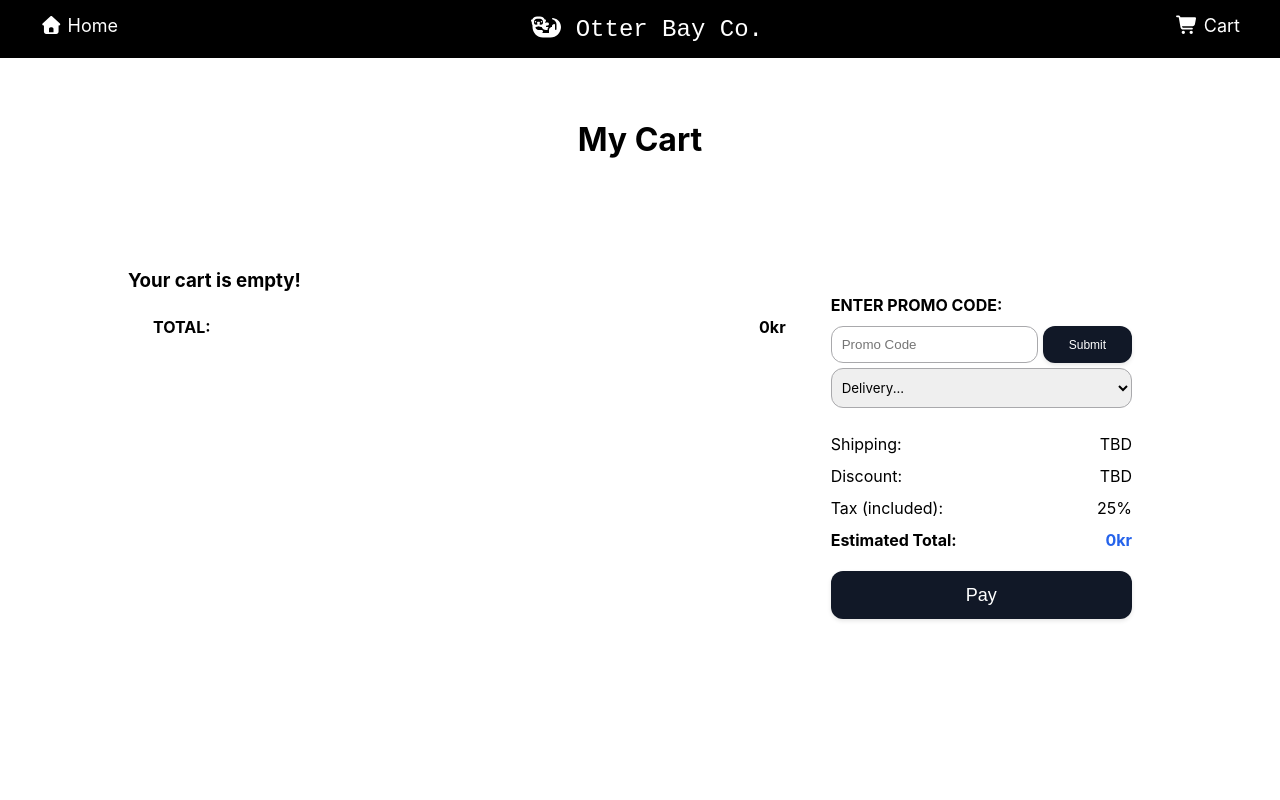
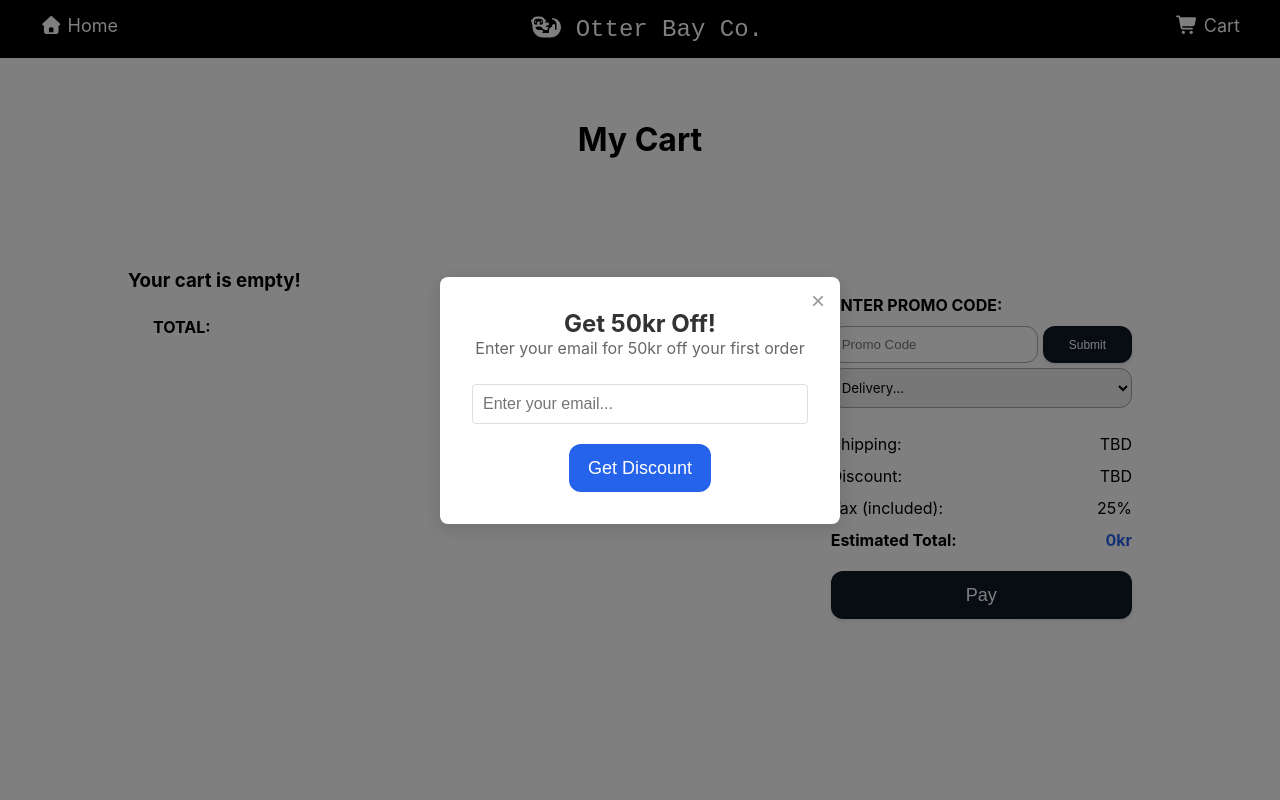
Before and after one commit to ls-95/shopping-cart-react, a React (Create React App) app: page /cart in a window 1280 px wide. Shown: the top 800 px of the page. Built offline with nearby package versions, Linux system fonts and the light colour scheme.

Commit message:
Add modal for promo code

```diff
--- a/src/App.css
+++ b/src/App.css
@@ -7,3 +7,99 @@
 body {
   background-color: #fff;
 }
+
+.modal-overlay {
+  position: fixed;
+  top: 0;
+  left: 0;
+  width: 100%;
+  height: 100%;
+  background: rgba(0, 0, 0, 0.5);
+  display: flex;
+  justify-content: center;
+  align-items: center;
+  z-index: 1000;
+}
+
+.modal-content {
+  background: white;
+  padding: 2rem;
+  border-radius: 8px;
+  text-align: center;
+  max-width: 400px;
+  position: relative;
+  box-shadow: 0 4px 20px rgba(0, 0, 0, 0.15);
+}
+
+.close-btn {
+  position: absolute;
+  top: 10px;
+  right: 15px;
+  background: none;
+  border: none;
+  font-size: 1.5rem;
+  cursor: pointer;
+  color: #999;
+}
+
+.close-btn:hover {
+  color: #333;
+}
+
+.modal-content h2 {
+  margin-top: 0;
+  color: #333;
+}
+
+.modal-content p {
+  color: #666;
+  margin-bottom: 1rem;
+}
+
+.modal-content input[type="email"] {
+  width: 100%;
+  padding: 10px;
+  margin: 10px 0;
+  border: 1px solid #ddd;
+  border-radius: 4px;
+  font-size: 1rem;
+  box-sizing: border-box;
+}
+
+.promo-btn {
+  background: #2563eb;
+  color: white;
+  border: none;
+  border-radius: 0.75rem;
+  cursor: pointer;
+  margin-top: 10px;
+  font-size: 1.125rem;
+  line-height: 1.5rem;
+  padding: 0.75rem 1.2rem;
+}
+
+.promo-btn:focus {
+  box-shadow: none;
+  outline: 2px solid transparent;
+  outline-offset: 2px;
+}
+
+.promo-code-display {
+  background: #f0f0f0;
+  border: 2px dashed #2563eb;
+  padding: 15px;
+  font-size: 1.5rem;
+  font-weight: bold;
+  margin: 10px 0;
+  border-radius: 5px;
+  color: #2563eb;
+  letter-spacing: 2px;
+}
+
+.copy-btn {
+  border: none;
+  padding-left: 15px;
+  background-color: #fff;
+  font-size: 20px;
+  cursor: pointer;
+}
--- a/src/App.js
+++ b/src/App.js
@@ -4,15 +4,47 @@ import Home from "./pages/Home.js";
 import Cart from "./pages/Cart.js";
 import Footer from "./components/sections/Footer.js";
 import { CartProvider } from "./components/CartContext.js";
-import { useRef } from "react";
+import { useRef, useState, useEffect } from "react";
 import "./App.css";
+import { FontAwesomeIcon } from "@fortawesome/react-fontawesome";
+import { faCopy, faCheck } from "@fortawesome/free-solid-svg-icons";
 import Payment from "./pages/Payment.js";
 
 function App() {
+  const [showPromoModal, setShowPromoModal] = useState(false);
+  const [email, setEmail] = useState("");
+  const [promoCode, setPromoCode] = useState("");
+  const [copied, setCopied] = useState(false);
+
   const handleScrollToFooter = () => {
     footerRef.current.scrollIntoView({ behavior: "smooth" });
   };
+
   const footerRef = useRef(null);
+
+  useEffect(() => {
+    const timer = setTimeout(() => {
+      setShowPromoModal(true);
+    }, 3000);
+    return () => clearTimeout(timer);
+  }, []);
+
+  const closeModal = () => {
+    setShowPromoModal(false);
+  };
+
+  const handleGetDiscount = () => {
+    if (email.trim() !== "") {
+      setPromoCode("WELCOME50");
+    }
+  };
+
+  const handleCopyCode = () => {
+    navigator.clipboard.writeText(promoCode);
+    setCopied(true);
+    setTimeout(() => setCopied(false), 2000);
+  };
+
   return (
     <div className="App">
       <CartProvider>
@@ -29,6 +61,45 @@ function App() {
           <Footer innerRef={footerRef} />
         </BrowserRouter>
       </CartProvider>
+      {showPromoModal && (
+        <div className="modal-overlay" onClick={closeModal}>
+          <div className="modal-content" onClick={(e) => e.stopPropagation()}>
+            <button className="close-btn" onClick={closeModal}>
+              ×
+            </button>
+            <h2>Get 50kr Off!</h2>
+            {!promoCode ? (
+              <>
+                <p>Enter your email for 50kr off your first order</p>
+                <input
+                  type="email"
+                  placeholder="Enter your email..."
+                  value={email}
+                  onChange={(e) => setEmail(e.target.value)}
+                />
+                <button className="promo-btn" onClick={handleGetDiscount}>
+                  Get Discount
+                </button>
+              </>
+            ) : (
+              <>
+                <p>Here's your promo code:</p>
+                <div className="promo-code-container">
+                  <div className="promo-code-display">{promoCode}</div>
+                  <button className="copy-btn" onClick={handleCopyCode}>
+                    {copied ? (
+                      <FontAwesomeIcon icon={faCheck} />
+                    ) : (
+                      <FontAwesomeIcon icon={faCopy} />
+                    )}
+                  </button>
+                </div>
+                <p>Use this code at checkout!</p>
+              </>
+            )}
+          </div>
+        </div>
+      )}
     </div>
   );
 }
```
